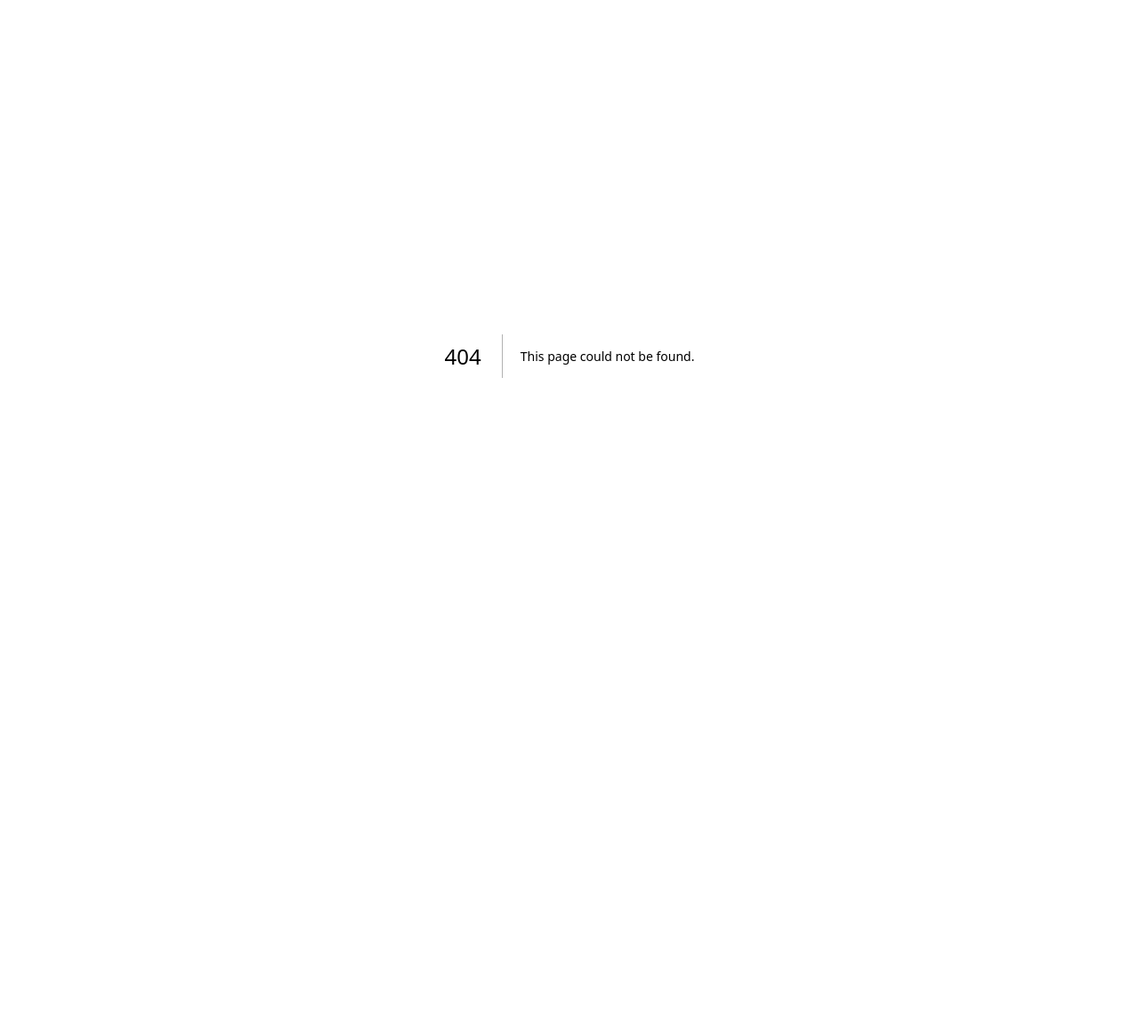
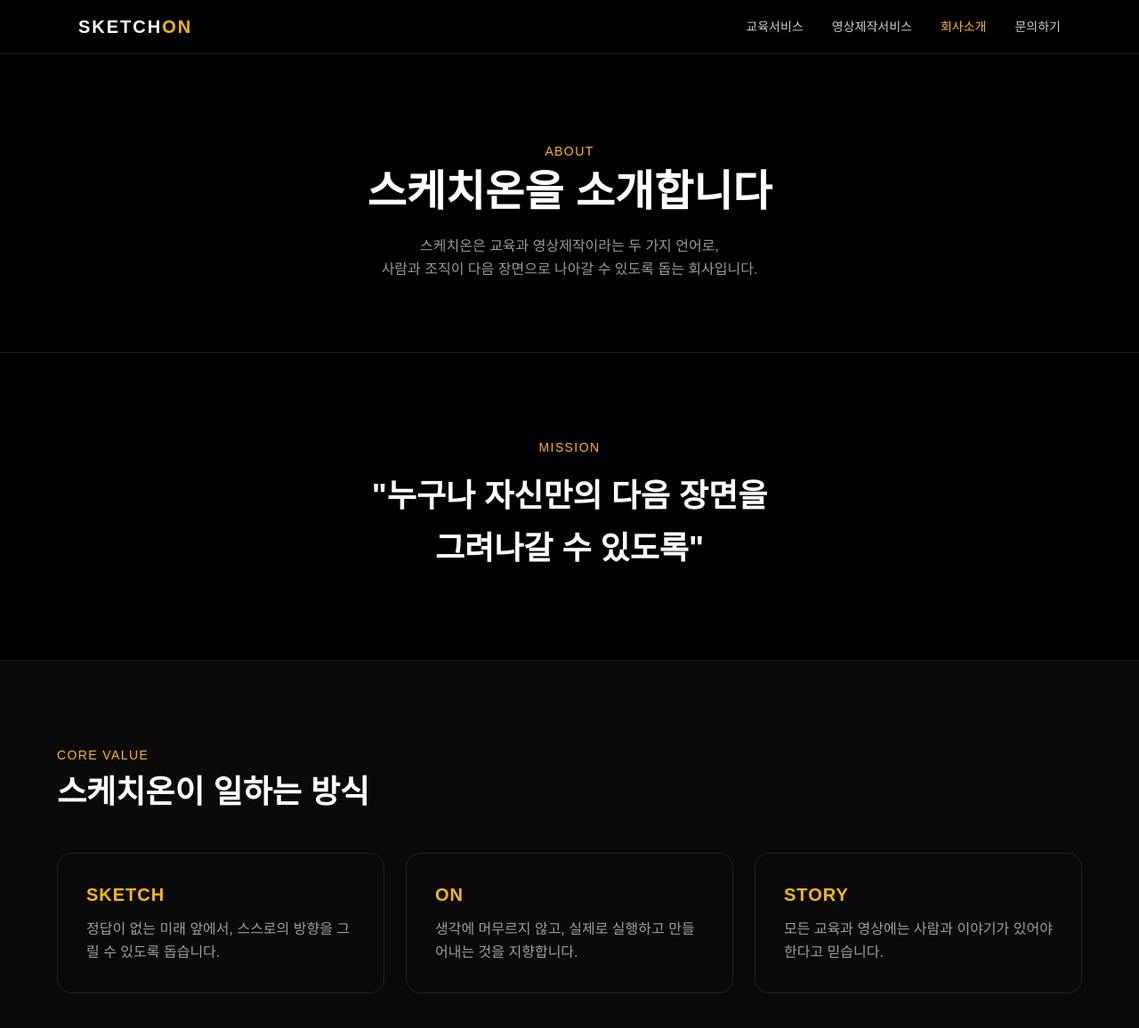
Before and after one commit to onterview-hub/company-website, a Next.js app: page /about in a window 1280 px wide. Before the commit this address had no page. Shown: the top 1156 px of the page at 89% size. Before the commit the page ends 800 px from the top, so only its background shows below. Built offline with nearby package versions, Linux system fonts and the light colour scheme.

Commit message:
전체 페이지에 회사소개 메뉴 연결

```diff
--- /dev/null
+++ b/app/about/page.tsx
@@ -0,0 +1,144 @@
+import Link from "next/link";
+
+export default function AboutPage() {
+  const values = [
+    {
+      title: "SKETCH",
+      desc: "정답이 없는 미래 앞에서, 스스로의 방향을 그릴 수 있도록 돕습니다.",
+    },
+    {
+      title: "ON",
+      desc: "생각에 머무르지 않고, 실제로 실행하고 만들어내는 것을 지향합니다.",
+    },
+    {
+      title: "STORY",
+      desc: "모든 교육과 영상에는 사람과 이야기가 있어야 한다고 믿습니다.",
+    },
+  ];
+
+  return (
+    <main className="bg-black text-white min-h-screen">
+      {/* 상단 네비게이션 */}
+      <header className="fixed top-0 left-0 w-full z-50 bg-black/70 backdrop-blur-md border-b border-white/10">
+        <div className="max-w-6xl mx-auto flex items-center justify-between px-6 py-4">
+          <Link href="/" className="text-xl font-bold tracking-widest">
+            SKETCH<span className="text-amber-400">ON</span>
+          </Link>
+          <nav className="hidden md:flex gap-8 text-sm text-white/80">
+            <Link href="/education" className="hover:text-amber-400 transition">
+              교육서비스
+            </Link>
+            <Link href="/video" className="hover:text-amber-400 transition">
+              영상제작서비스
+            </Link>
+            <Link href="/about" className="text-amber-400">
+              회사소개
+            </Link>
+            <Link href="/#contact" className="hover:text-amber-400 transition">
+              문의하기
+            </Link>
+          </nav>
+        </div>
+      </header>
+
+      {/* 헤더 영역 */}
+      <section className="pt-40 pb-20 px-6 text-center border-b border-white/10">
+        <p className="text-amber-400 text-sm tracking-widest mb-3">ABOUT</p>
+        <h1 className="text-3xl md:text-5xl font-bold mb-6">
+          스케치온을 소개합니다
+        </h1>
+        <p className="text-white/60 max-w-2xl mx-auto leading-relaxed">
+          스케치온은 교육과 영상제작이라는 두 가지 언어로,
+          <br className="hidden md:block" />
+          사람과 조직이 다음 장면으로 나아갈 수 있도록 돕는 회사입니다.
+        </p>
+      </section>
+
+      {/* 미션 */}
+      <section className="py-24 px-6 border-b border-white/10">
+        <div className="max-w-4xl mx-auto text-center">
+          <p className="text-amber-400 text-sm tracking-widest mb-4">
+            MISSION
+          </p>
+          <h2 className="text-2xl md:text-4xl font-bold leading-relaxed">
+            &quot;누구나 자신만의 다음 장면을
+            <br />
+            그려나갈 수 있도록&quot;
+          </h2>
+        </div>
+      </section>
+
+      {/* 핵심 가치 */}
+      <section className="py-24 px-6 border-b border-white/10 bg-neutral-950">
+        <div className="max-w-6xl mx-auto">
+          <p className="text-amber-400 text-sm tracking-widest mb-3">
+            CORE VALUE
+          </p>
+          <h2 className="text-3xl md:text-4xl font-bold mb-12">
+            스케치온이 일하는 방식
+          </h2>
+          <div className="grid grid-cols-1 md:grid-cols-3 gap-6">
+            {values.map((item) => (
+              <div
+                key={item.title}
+                className="border border-white/10 rounded-2xl p-8 hover:border-amber-400/50 hover:bg-white/5 transition"
+              >
+                <h3 className="text-xl font-bold mb-3 text-amber-400 tracking-wider">
+                  {item.title}
+                </h3>
+                <p className="text-white/60 leading-relaxed">{item.desc}</p>
+              </div>
+            ))}
+          </div>
+        </div>
+      </section>
+
+      {/* 회사 정보 (나중에 채우실 부분) */}
+      <section className="py-24 px-6 border-b border-white/10">
+        <div className="max-w-4xl mx-auto">
+          <p className="text-amber-400 text-sm tracking-widest mb-3">
+            COMPANY INFO
+          </p>
+          <h2 className="text-3xl md:text-4xl font-bold mb-10">회사 정보</h2>
+          <div className="space-y-4 text-white/70">
+            <p>
+              <span className="text-white/40 mr-4">회사명</span>스케치온
+              (SKETCH ON)
+            </p>
+            <p>
+              <span className="text-white/40 mr-4">대표</span>추후 입력
+            </p>
+            <p>
+              <span className="text-white/40 mr-4">주소</span>추후 입력
+            </p>
+            <p>
+              <span className="text-white/40 mr-4">사업자등록번호</span>
+              추후 입력
+            </p>
+            <p>
+              <span className="text-white/40 mr-4">이메일</span>
+              info@sketchon.co.kr
+            </p>
+          </div>
+        </div>
+      </section>
+
+      {/* 하단 CTA */}
+      <section className="py-20 px-6 text-center">
+        <h2 className="text-2xl md:text-3xl font-bold mb-6">
+          스케치온과 함께할 준비가 되셨다면
+        </h2>
+        <Link
+          href="/#contact"
+          className="inline-block px-8 py-3 bg-amber-400 text-black font-semibold rounded-full hover:bg-amber-300 transition"
+        >
+          문의하기
+        </Link>
+      </section>
+
+      <footer className="py-8 px-6 border-t border-white/10 text-center text-white/40 text-sm">
+        © {new Date().getFullYear()} SKETCH ON. All rights reserved.
+      </footer>
+    </main>
+  );
+}
--- a/app/education/page.tsx
+++ b/app/education/page.tsx
@@ -54,6 +54,9 @@ export default function EducationPage() {
             </Link>
             <Link href="/video" className="hover:text-amber-400 transition">
               영상제작서비스
+            </Link>
+            <Link href="/about" className="hover:text-amber-400 transition">
+              회사소개
             </Link>
             <Link href="/#contact" className="hover:text-amber-400 transition">
               문의하기
--- a/app/page.tsx
+++ b/app/page.tsx
@@ -39,6 +39,9 @@ export default function Home() {
             </Link>
             <Link href="/video" className="hover:text-amber-400 transition">
               영상제작서비스
+            </Link>
+            <Link href="/about" className="hover:text-amber-400 transition">
+              회사소개
             </Link>
             <a href="#contact" className="hover:text-amber-400 transition">
               문의하기
--- a/app/video/page.tsx
+++ b/app/video/page.tsx
@@ -54,6 +54,9 @@ export default function VideoPage() {
             </Link>
             <Link href="/video" className="text-amber-400">
               영상제작서비스
+            </Link>
+            <Link href="/about" className="hover:text-amber-400 transition">
+              회사소개
             </Link>
             <Link href="/#contact" className="hover:text-amber-400 transition">
               문의하기
```
